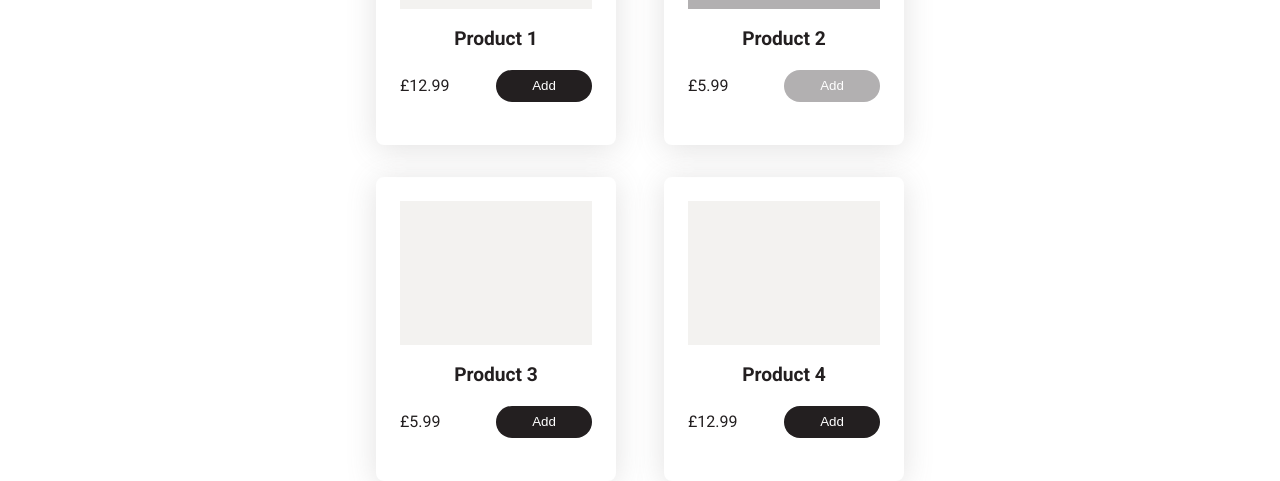
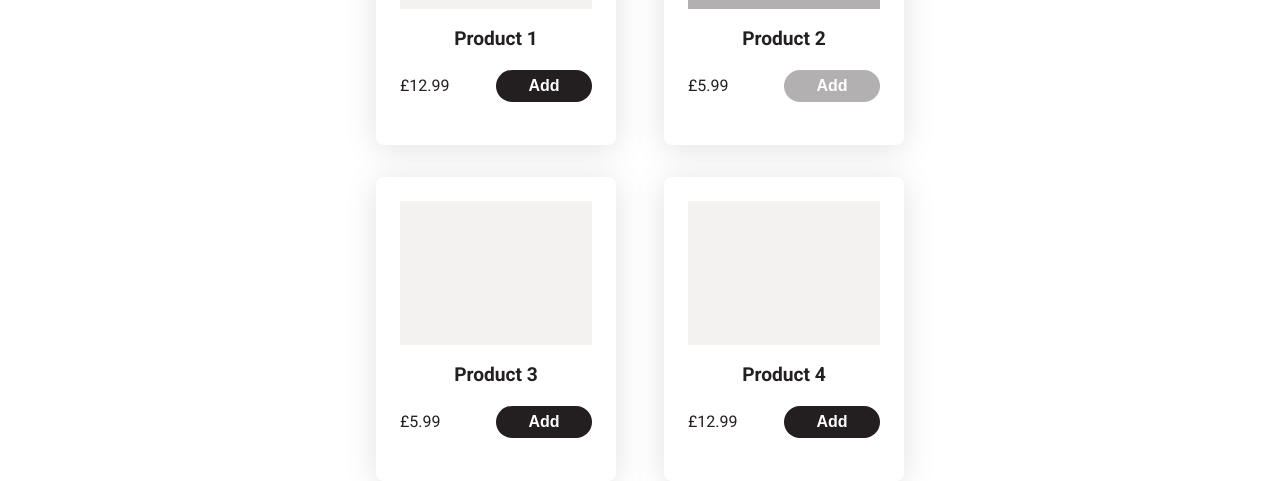
Before and after one commit to eduardomcv/aeguana-test, a React (Vite) app: page / in a window 1280 px wide. Shown: the part 319-800 px from the top of the page. Built offline with nearby package versions, Linux system fonts and the light colour scheme.

Commit message:
add button styles

```diff
--- a/src/components/Button/Button.scss
+++ b/src/components/Button/Button.scss
@@ -2,10 +2,14 @@
 
 button {
   cursor: pointer;
+  font-weight: 700;
   color: vars.$secondary-color;
   background-color: vars.$primary-color;
   border-radius: 4px;
-  height: 2rem;
+  height: 3rem;
+  width: 12rem;
+  padding: 1rem;
+  font-size: 16px;
 
   &.disabled {
     pointer-events: none;
--- a/src/components/ProductCard/ProductCard.scss
+++ b/src/components/ProductCard/ProductCard.scss
@@ -42,5 +42,8 @@
 
 .add-button {
   width: 6rem;
+  height: 2rem;
+  font-size: 16px;
+  padding: unset;
   border-radius: 16px;
 }
```
